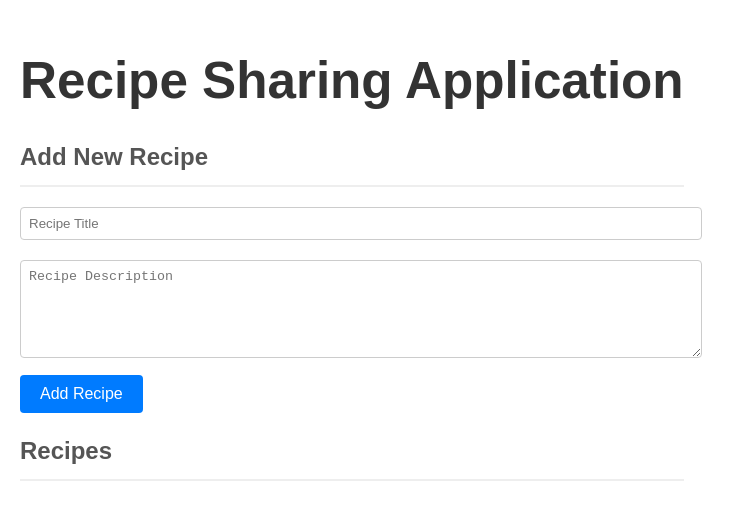
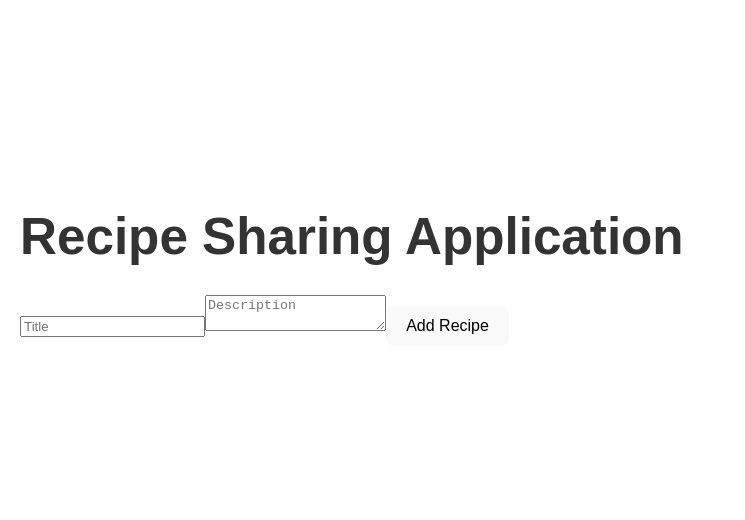
Before and after one commit to fbonyo/alx-fe-reactjs, a React (Vite) app in the folder recipe-sharing-app/: page / in a window 1280 px wide. Shown: the part 140-660 px from the top of the page, without its empty margins (0-745 px from the left). Built offline with nearby package versions, Linux system fonts and the light colour scheme.

Commit message:
fix: implement exact code matching assignment requirements
- Recipe store with recipes array, addRecipe, and setRecipes
- AddRecipeForm with useState and store integration
- Recipelist component displaying recipes from store
- Correct imports and component structure

```diff
--- a/recipe-sharing-app/src/components/AddRecipeForm.jsx
+++ b/recipe-sharing-app/src/components/AddRecipeForm.jsx
@@ -8,62 +8,25 @@ const AddRecipeForm = () => {
 
   const handleSubmit = (event) => {
     event.preventDefault()
-    if (title.trim() && description.trim()) {
-      addRecipe({
-        id: Date.now(),
-        title: title.trim(),
-        description: description.trim()
-      })
+    addRecipe({ id: Date.now(), title, description })
     setTitle('')
     setDescription('')
   }
-  }
 
   return (
-    <form onSubmit={handleSubmit} style={{ marginBottom: '20px' }}>
-      <h2>Add New Recipe</h2>
-      <div style={{ marginBottom: '10px' }}>
+    <form onSubmit={handleSubmit}>
       <input
         type="text"
         value={title}
         onChange={(e) => setTitle(e.target.value)}
-          placeholder="Recipe Title"
-          style={{
-            width: '100%',
-            padding: '8px',
-            marginBottom: '10px',
-            border: '1px solid #ccc',
-            borderRadius: '4px'
-          }}
+        placeholder="Title"
       />
-      </div>
-      <div style={{ marginBottom: '10px' }}>
       <textarea
         value={description}
         onChange={(e) => setDescription(e.target.value)}
-          placeholder="Recipe Description"
-          style={{
-            width: '100%',
-            padding: '8px',
-            border: '1px solid #ccc',
-            borderRadius: '4px',
-            minHeight: '80px'
-          }}
+        placeholder="Description"
       />
-      </div>
-      <button
-        type="submit"
-        style={{
-          padding: '10px 20px',
-          backgroundColor: '#007bff',
-          color: 'white',
-          border: 'none',
-          borderRadius: '4px',
-          cursor: 'pointer'
-        }}
-      >
-        Add Recipe
-      </button>
+      <button type="submit">Add Recipe</button>
     </form>
   )
 }
--- a/recipe-sharing-app/src/components/RecipeList.jsx
+++ b/recipe-sharing-app/src/components/RecipeList.jsx
@@ -1,13 +1,12 @@
 import { useRecipeStore } from '../store/recipeStore'
 
-const RecipeList = () => {
+const Recipelist = () => {
   const recipes = useRecipeStore((state) => state.recipes)
 
   return (
     <div>
-      <h2>Recipes</h2>
       {recipes.map((recipe) => (
-        <div key={recipe.id} style={{ border: '1px solid #ccc', padding: '10px', margin: '10px 0' }}>
+        <div key={recipe.id}>
           <h3>{recipe.title}</h3>
           <p>{recipe.description}</p>
         </div>
@@ -16,4 +15,4 @@ const RecipeList = () => {
   )
 }
 
-export default RecipeList
+export default Recipelist
```
Lines whose indentation alone changed are shown as unchanged.
